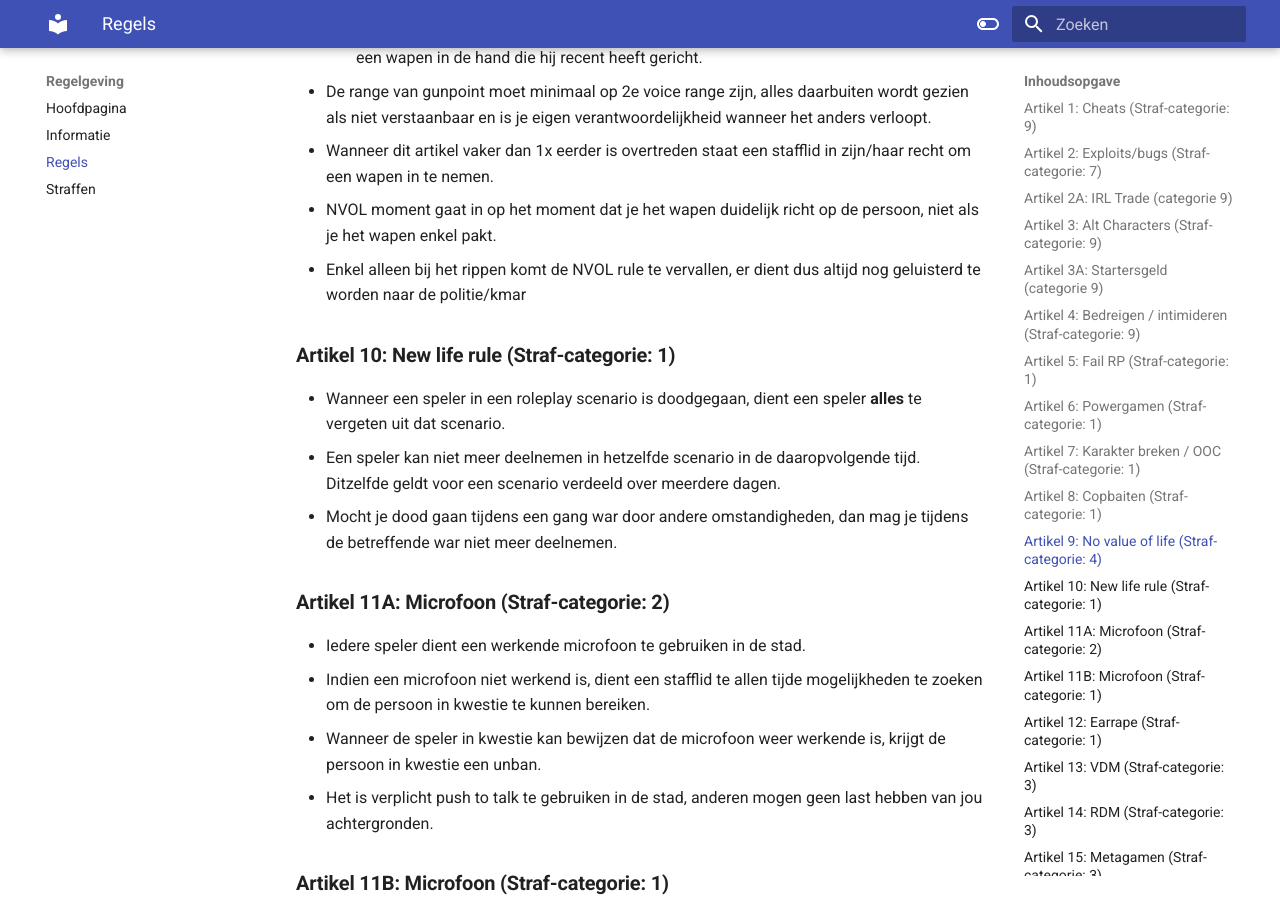
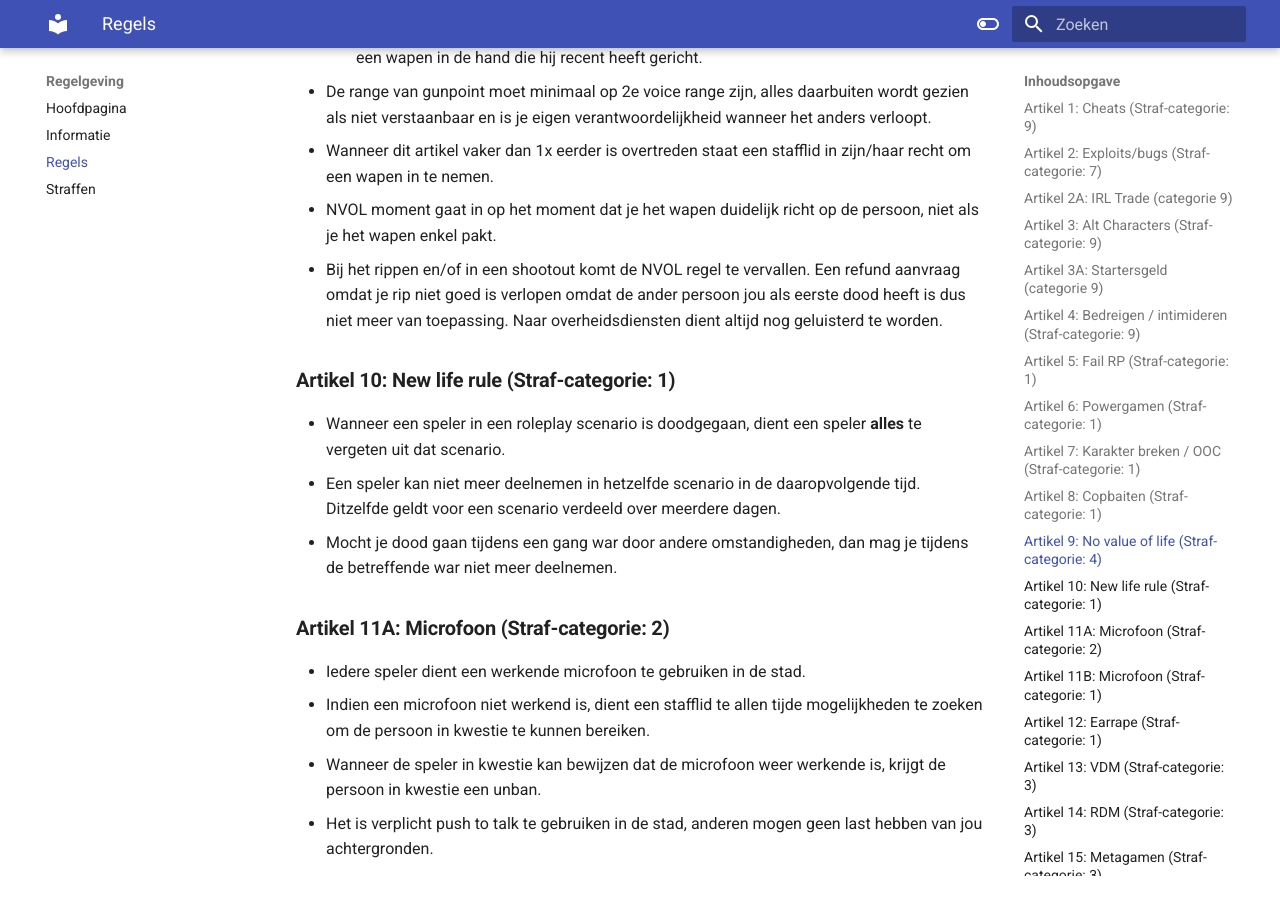
Before and after one commit to ZuiderVeenRP/apv, an MkDocs documentation site: the page built from docs/algemeen.md, in a window 1280 px wide and 900 px high, scrolled down 3902 px. Built offline with MkDocs 1.6.1 and Material for MkDocs 9.7.7, drawn with Linux system fonts in a browser that asks for light colours; comment, search, counter and statistics services are not loaded; some of the changed text lies outside the part shown.

Commit message:
Update algemeen.md

```diff
--- a/docs/algemeen.md
+++ b/docs/algemeen.md
@@ -88,7 +88,7 @@
    - De range van gunpoint moet minimaal op 2e voice range zijn, alles daarbuiten wordt gezien als niet verstaanbaar en is je eigen verantwoordelijkheid wanneer het anders verloopt.
    - Wanneer dit artikel vaker dan 1x eerder is overtreden staat een stafflid in zijn/haar recht om een wapen in te nemen.
    - NVOL moment gaat in op het moment dat je het wapen duidelijk richt op de persoon, niet als je het wapen enkel pakt.
-   - Enkel alleen bij het rippen komt de NVOL rule te vervallen, er dient dus altijd nog geluisterd te worden naar de politie/kmar
+   - Bij het rippen en/of in een shootout komt de NVOL regel te vervallen. Een refund aanvraag omdat je rip niet goed is verlopen omdat de ander persoon jou als eerste dood heeft is dus niet meer van toepassing. Naar overheidsdiensten dient altijd nog geluisterd te worden.
 
 ### **Artikel 10: New life rule (Straf-categorie: 1)**
    - Wanneer een speler in een roleplay scenario is doodgegaan, dient een speler **alles** te vergeten uit dat scenario.
@@ -199,7 +199,7 @@
 - Het verlaten van de stad, nadat je karakter overleden is wordt gezien als combatloggen.
 
 ### **Artikel 23: Stream sniping (Straf-categorie: 3)**
-- Het gebruiken van informatie vanuit streamers/content creators wordt gezien als stream sniping.
+- Het gebruiken van informatie vanuit streamers/content creators van welk platform dan ook wordt gezien als stream sniping.
 
 ### **Artikel 24: Gebruik job voertuigen bij non whitelisted jobs (Straf-categorie:1)**
 - Het is niet toegestaan om met het voertuig van jouw baan andere werkzaamheden uit te voeren.
```
Also changed, not shown: other parts of docs/algemeen.md (+1 -1 lines).
